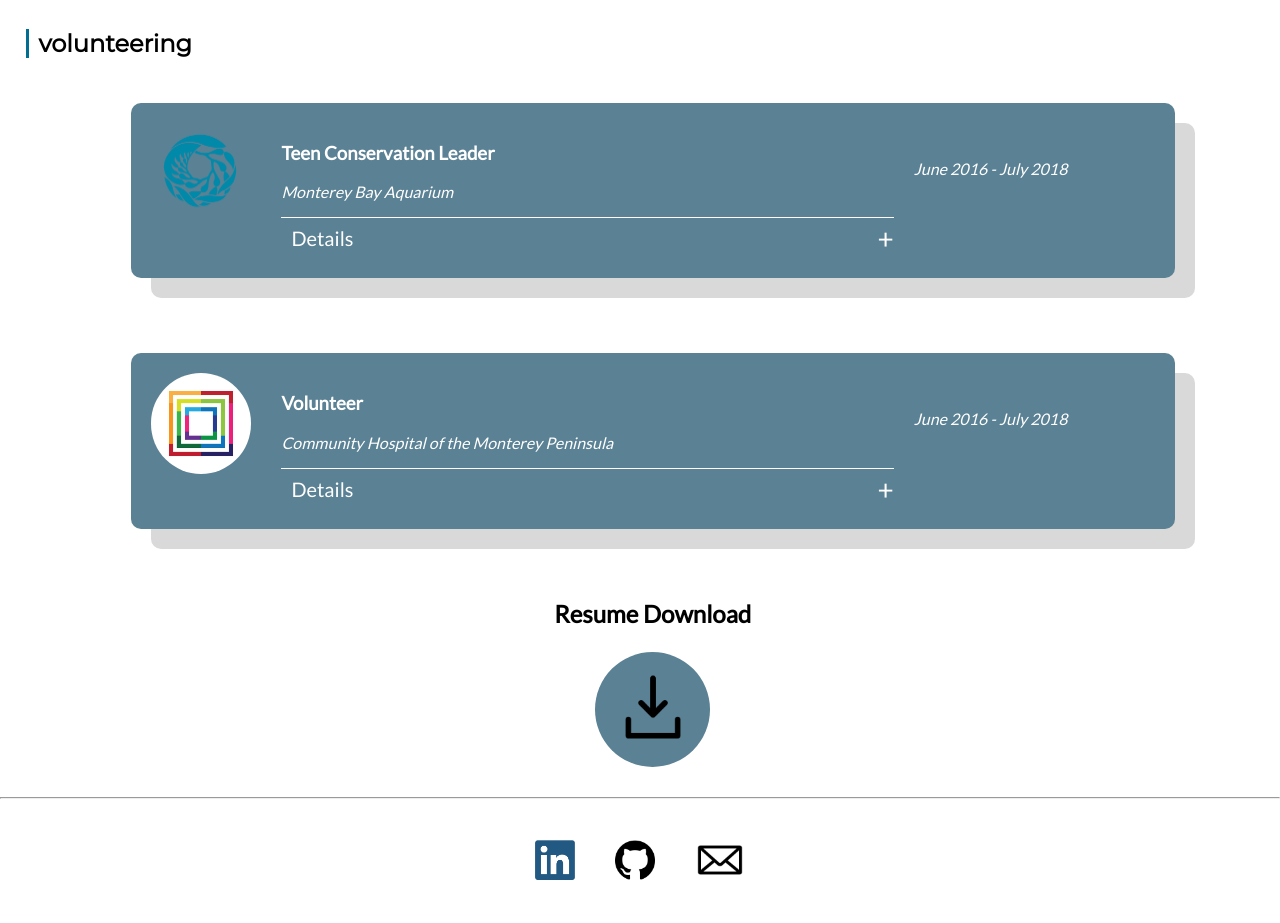
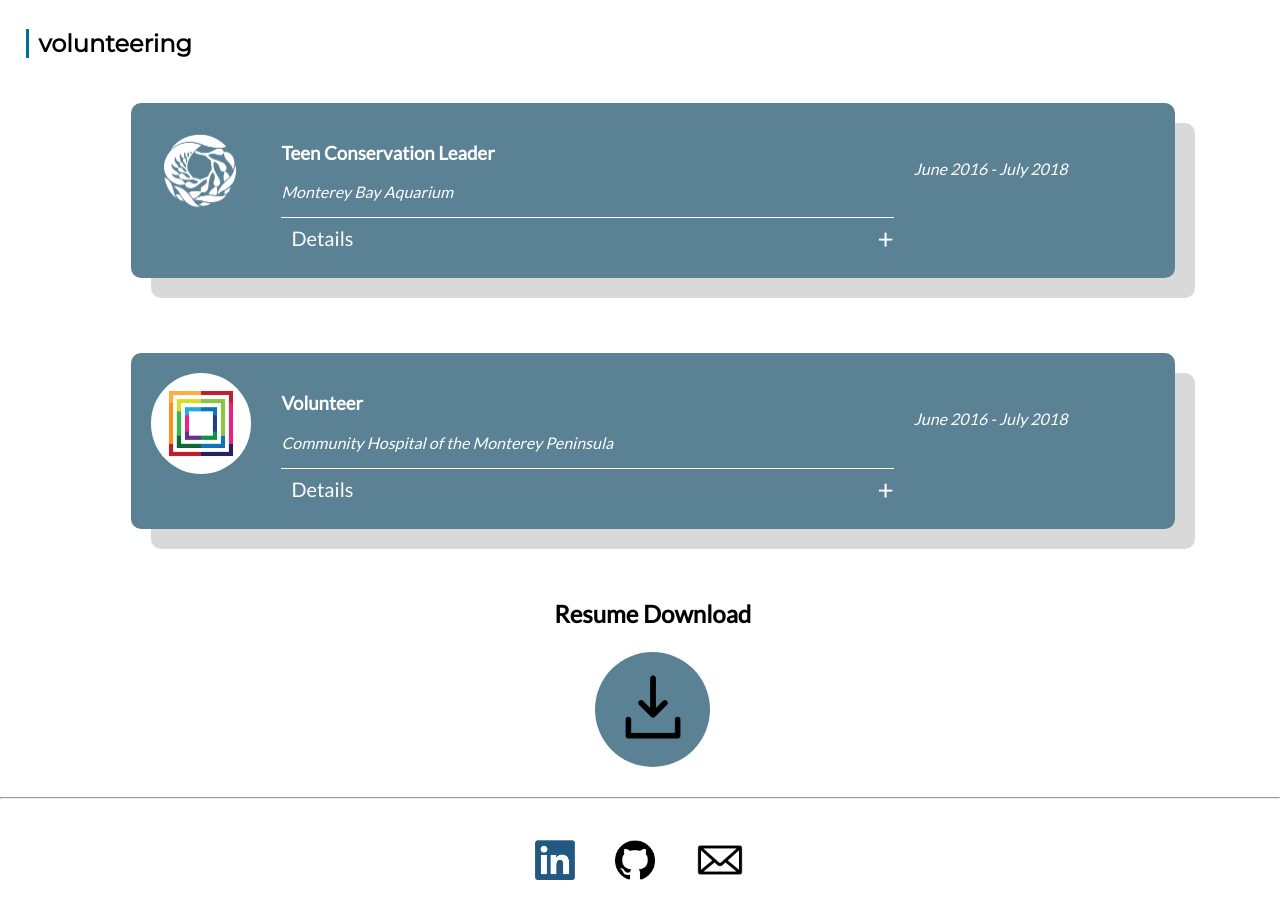
Before and after one commit to rbhushans/personal-website-js, a plain HTML site: page public/experience.html in a window 1280 px wide. Shown: the part 3020-3943 px from the top of the page. Drawn offline with Linux system fonts and the light colour scheme; animation ran at ten frames a second.

Commit message:
white mba logo

```diff
--- a/public/experience.html
+++ b/public/experience.html
@@ -258,7 +258,7 @@
 
             <h2 class="exp-title">volunteering</h2>
             <section class="exp-work show">
-                <img class="exp-subpic" src="assets/mba.png" alt="MBA Logo">
+                <img id="mba-pic" class="exp-subpic" src="assets/mba.png" alt="MBA Logo">
                 <div class="exp-block">
                     <h3 class="exp-block-title">Teen Conservation Leader</h3>
                     <p><i>Monterey Bay Aquarium</i></p>
--- a/public/styles/home.css
+++ b/public/styles/home.css
@@ -1035,6 +1035,10 @@ details p, details ul {
     background-color: var(--block-hover-color);
 }
 
+#mba-pic {
+    filter: brightness(0) saturate(100%) invert(100%) sepia(7%) saturate(0%) hue-rotate(117deg) brightness(106%) contrast(100%);
+}
+
 @media screen and (max-width: 700px){
     .exp-work {
         margin-right: 40px;
```
